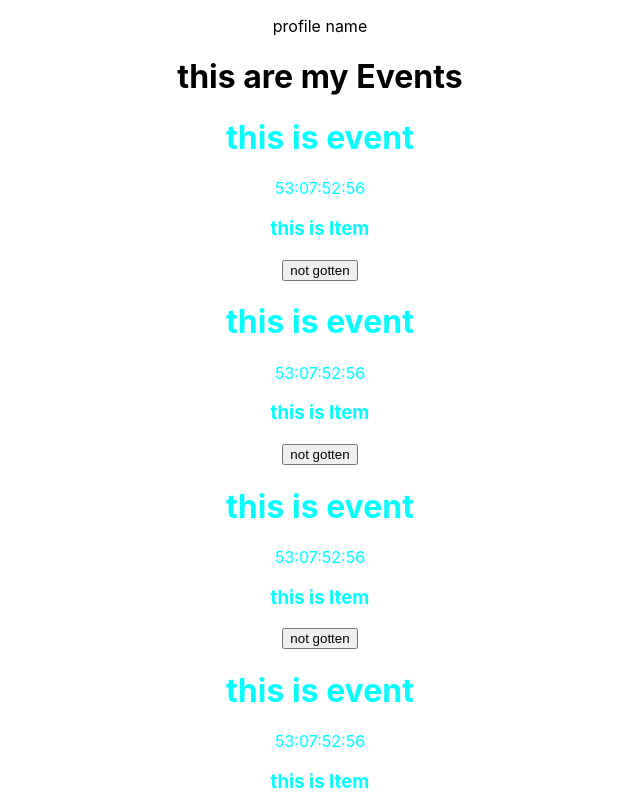
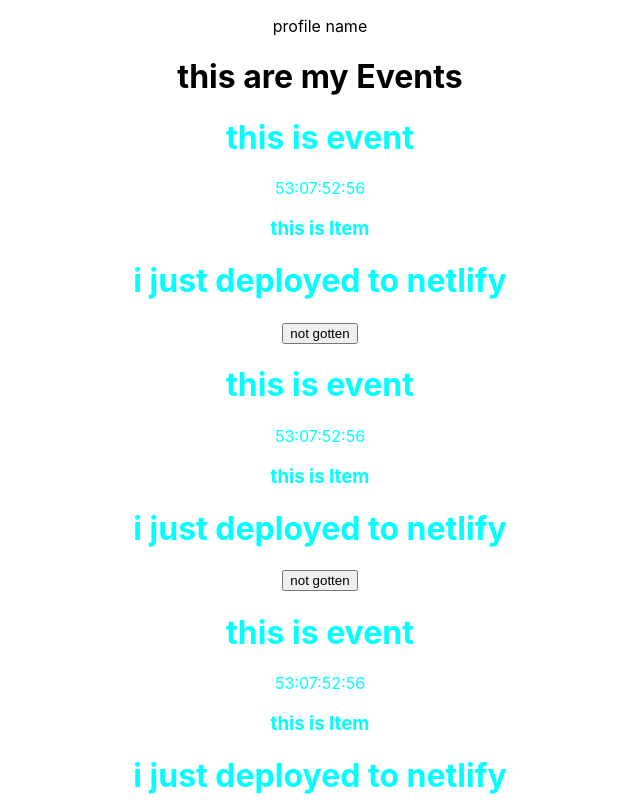
Before and after one commit to omoelyon/event-management-react, a React (Create React App) app: page / in a window 1280 px wide. Shown: the top 800 px of the page, without its empty margins (320-960 px from the left). Built offline with nearby package versions, Linux system fonts and the light colour scheme.

Commit message:
testing cicd on netlify

```diff
--- a/src/EventComponents/Event/Item/Item.js
+++ b/src/EventComponents/Event/Item/Item.js
@@ -7,13 +7,14 @@
   return (
     <div className={style}>
       <h3>this is Item</h3>
+      <h1>i just deployed to netlify</h1>
       <button
         onClick={() => {
           setGotten(!gotten);
           console.log(gotten);
         }}
       >
-        { gotten  ? "gotten" : "not gotten"}
+        {gotten ? "gotten" : "not gotten"}
       </button>
     </div>
   );
```
